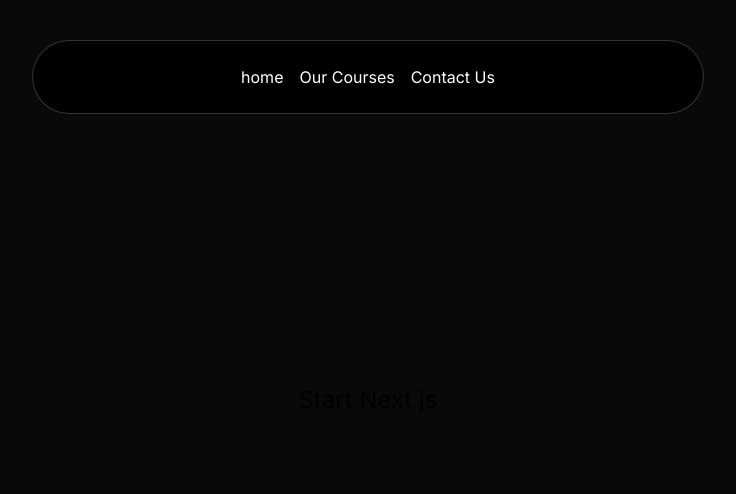
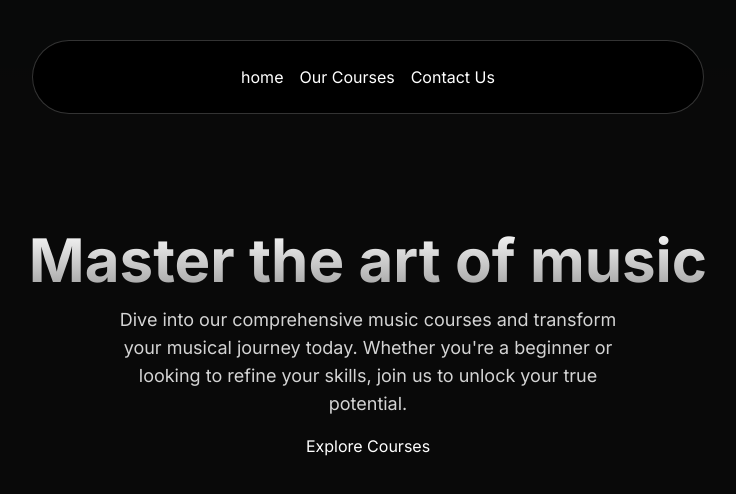
Before and after one commit to sumitprajapati1/MelodyMastersAcademy, a Next.js app in the folder melodymasters/: page / in a window 1280 px wide. Shown: the top 494 px of the page, without its empty margins (272-1008 px from the left). Built offline with nearby package versions, Linux system fonts and the light colour scheme.

Commit message:
Adding heroSection content to website

```diff
--- a/melodymasters/src/app/page.tsx
+++ b/melodymasters/src/app/page.tsx
@@ -1,10 +1,9 @@
-
+"use client";
+import HeroSection from "@/components/HeroSection";
 export default function Home() {
   return (
-   <main className="min-h-screen bg-black/[0.96] antialiased bg-grid-white">
-      <h1 className="text-2xl flex items-center justify-center h-screen">
-        Start Next js
-      </h1>
+   <main className="min-h-screen bg-black/[0.96] antialiased bg-grid-white/[0.02]">s
+      <HeroSection/>
    </main>
   );
 }
--- /dev/null
+++ b/melodymasters/src/components/HeroSection.tsx
@@ -0,0 +1,27 @@
+"user client";
+import React, { Component } from 'react';
+import Link from "next/link";
+
+export default class HeroSection extends Component {
+  render() {
+    return (
+      <div className='h-auto md:h-[40rem] w-full rounded-md flex flex-col justify-center item-center mx-auto overflow-hidden
+      py-10 md:py-0 text-white'>
+
+        <div className='p-4 relative z-10 w-full text-center' >
+
+            <h1 className='mt-20 md:mt-0 text-4xl md:text-6xl font-bold bg-clip-text
+            text-transparent bg-gradient-to-b from-neutral-50 to-neutral-400'> Master the art of music </h1>
+
+            <p className='mt-4 font-normal text-base md:text-lg text-neutral-300 max-w-lg mx-auto'> Dive into our comprehensive music courses and transform your musical journey today. Whether you're a
+                 beginner or looking to refine your skills, join us to unlock your true potential.</p>
+            <div className="mt-4">
+                <Link href={"/courses"}>
+                Explore Courses
+                </Link>
+            </div>
+        </div>
+      </div>
+    )
+  }
+}
```
Also changed, not shown: melodymasters/src/components/ui/Spotlights.tsx (added).
